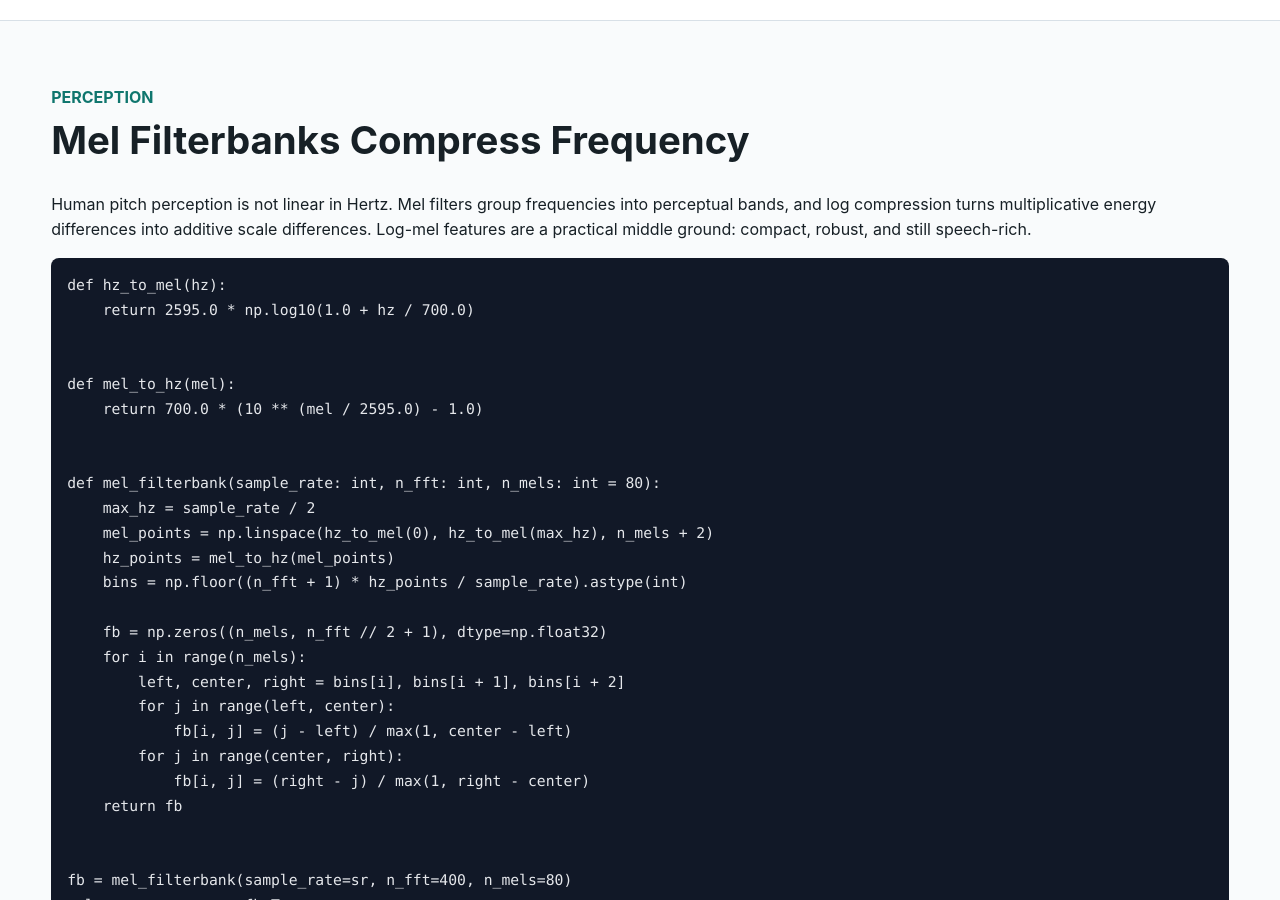
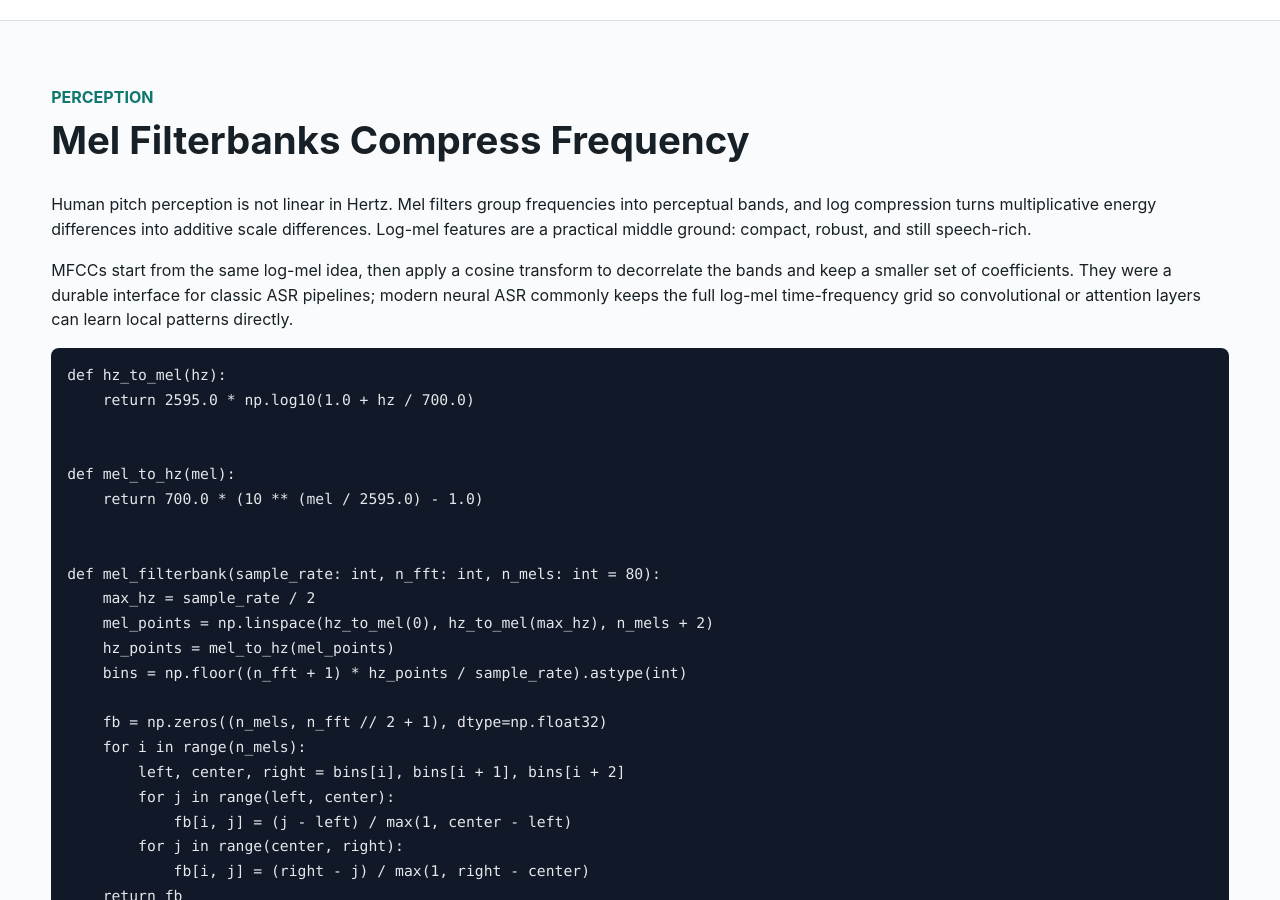
Before and after one commit to kennethli319/kennethli319.github.io, a Jekyll site: the page audio-text-ml-course/lessons/audio-representations.html, which Jekyll copies as it is, in a window 1280 px wide and 900 px high, scrolled down 2929 px. Built offline with Jekyll 4.4.1, drawn with Linux system fonts in a browser that asks for light colours.

Commit message:
Update audio representations lesson

```diff
--- a/audio-text-ml-course/lessons/audio-representations.html
+++ b/audio-text-ml-course/lessons/audio-representations.html
@@ -156,6 +156,13 @@ print(power.shape)</code></pre>
         frequencies into perceptual bands, and log compression turns multiplicative
         energy differences into additive scale differences. Log-mel features are
         a practical middle ground: compact, robust, and still speech-rich.
+      </p>
+      <p>
+        MFCCs start from the same log-mel idea, then apply a cosine transform to
+        decorrelate the bands and keep a smaller set of coefficients. They were a
+        durable interface for classic ASR pipelines; modern neural ASR commonly
+        keeps the full log-mel time-frequency grid so convolutional or attention
+        layers can learn local patterns directly.
       </p>
       <pre><code class="language-python">def hz_to_mel(hz):
     return 2595.0 * np.log10(1.0 + hz / 700.0)
```
